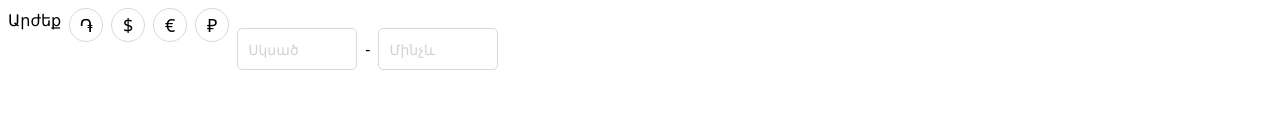
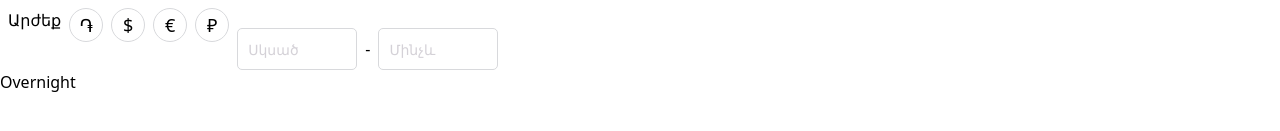
Before and after one commit to Rafikzaqaryan/Amarranoc.amm, a React (Vite) app: page / in a window 1280 px wide. Shown: the part 325-456 px from the top of the page. Built offline with nearby package versions, Linux system fonts and the light colour scheme.

Commit message:
Third Overnight Part

```diff
--- a/src/Component/Nav/NavLeftPart/NavLeftPart.tsx
+++ b/src/Component/Nav/NavLeftPart/NavLeftPart.tsx
@@ -1,11 +1,13 @@
 import Location from "./Location";
 import MinMaxFilter from "./MinMaxFilter";
+import Overnight from "./Overnight";
 
 export default function NavLeftPart() {
   return (
     <div>
       <Location />
       <MinMaxFilter />
+      <Overnight />
     </div>
   );
 }
--- /dev/null
+++ b/src/Component/Nav/NavLeftPart/Overnight.tsx
@@ -0,0 +1,3 @@
+export default function Overnight() {
+  return <div>Overnight</div>;
+}
```
